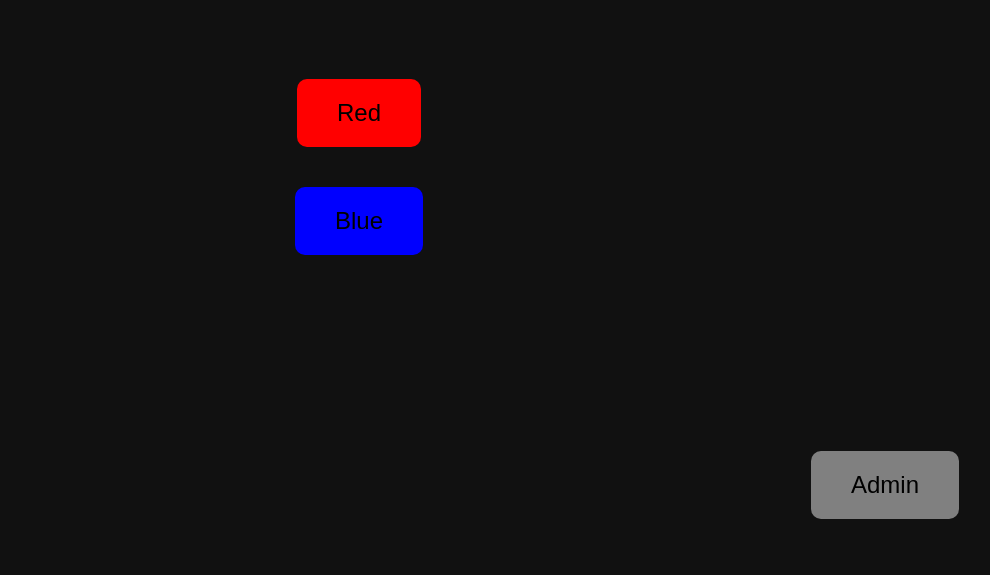
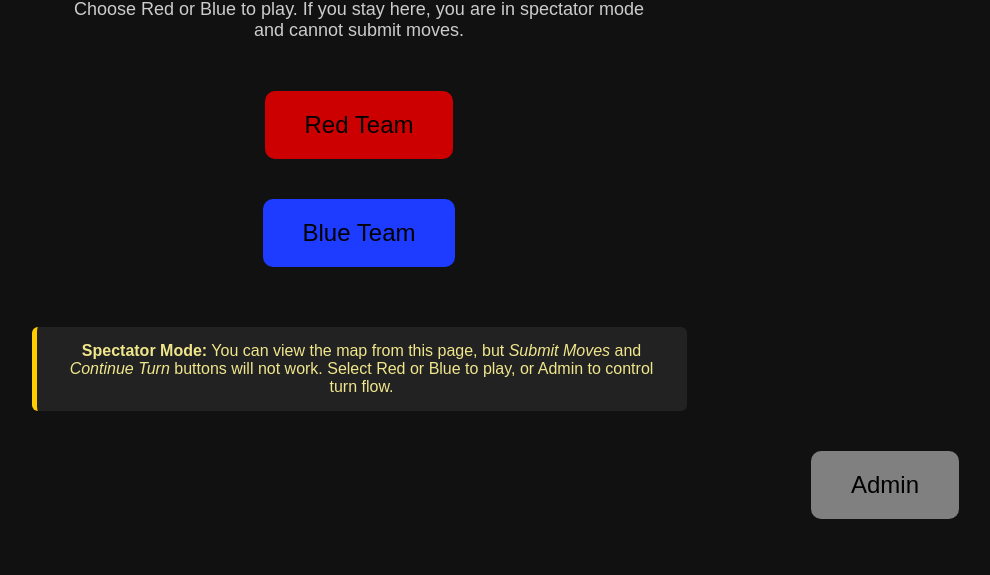
Before and after one commit to Moneyguy-dev/turn-game-server, a website: page public/index.html in a window 1280 px wide. Shown: the part 241-816 px from the top of the page, without its empty margins (281-1271 px from the left). Drawn offline with Linux system fonts and the light colour scheme.

Commit message:
update script.js, admin.html, index.html, and server.js

```diff
--- a/public/index.html
+++ b/public/index.html
@@ -3,17 +3,33 @@
 <head>
     <title>Choose a Side</title>
     <link rel="stylesheet" href="/styles.css">
+
     <style>
         body {
             background: #111;
             color: white;
-            font-family: Arial;
+            font-family: Arial, sans-serif;
             display: flex;
+            flex-direction: column;
             justify-content: center;
             align-items: center;
             height: 100vh;
-            flex-direction: column;
+            text-align: center;
         }
+
+        h1 {
+            margin-bottom: 10px;
+            font-size: 36px;
+        }
+
+        p {
+            margin-top: 0;
+            margin-bottom: 30px;
+            font-size: 18px;
+            color: #ccc;
+            max-width: 600px;
+        }
+
         .button {
             padding: 20px 40px;
             margin: 20px;
@@ -21,21 +37,49 @@
             cursor: pointer;
             border: none;
             border-radius: 10px;
+            transition: transform 0.15s ease;
         }
-        #red { background: red; }
-        #blue { background: blue; }
+
+        .button:hover {
+            transform: scale(1.05);
+        }
+
+        #red { background: #cc0000; }
+        #blue { background: #1e3cff; }
         #admin {
+            background: gray;
             position: absolute;
             bottom: 20px;
             right: 20px;
-            background: gray;
+        }
+
+        #spectatorWarning {
+            margin-top: 40px;
+            padding: 15px 25px;
+            background: #222;
+            border-left: 5px solid #ffcc00;
+            border-radius: 6px;
+            font-size: 16px;
+            color: #f0e68c;
+            max-width: 600px;
         }
     </style>
 </head>
+
 <body>
 
-    <button id="red" class="button" onclick="location.href='red.html?mode=red'">Red</button>
-    <button id="blue" class="button" onclick="location.href='blue.html?mode=blue'">Blue</button>
+    <h1>Select Your Role</h1>
+    <p>Choose Red or Blue to play. If you stay here, you are in spectator mode and cannot submit moves.</p>
+
+    <button id="red" class="button" onclick="location.href='red.html?mode=red'">Red Team</button>
+    <button id="blue" class="button" onclick="location.href='blue.html?mode=blue'">Blue Team</button>
+
+    <div id="spectatorWarning">
+        <strong>Spectator Mode:</strong>
+        You can view the map from this page, but <em>Submit Moves</em> and <em>Continue Turn</em> buttons will not work.
+        Select Red or Blue to play, or Admin to control turn flow.
+    </div>
+
     <button id="admin" class="button" onclick="location.href='admin.html?mode=all'">Admin</button>
 
 </body>
```
Also changed, not shown: public/admin.html (+16 -1 lines), public/script.js (+18 -9 lines), server.js (+23 -10 lines).
